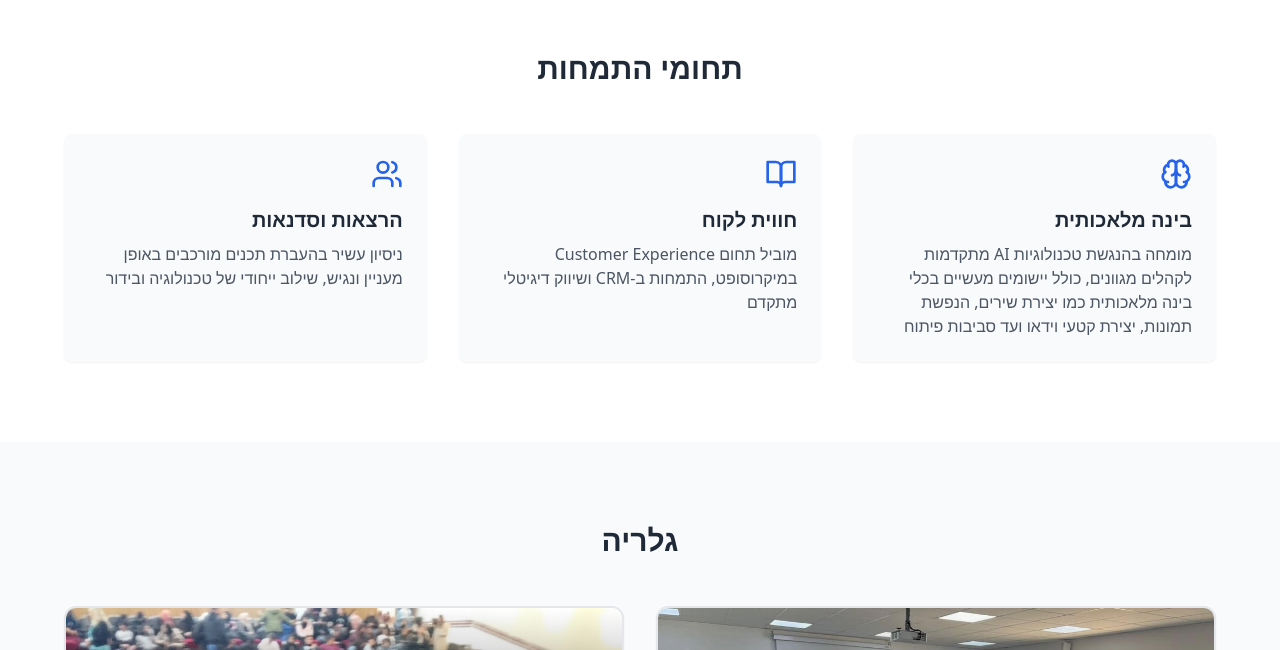
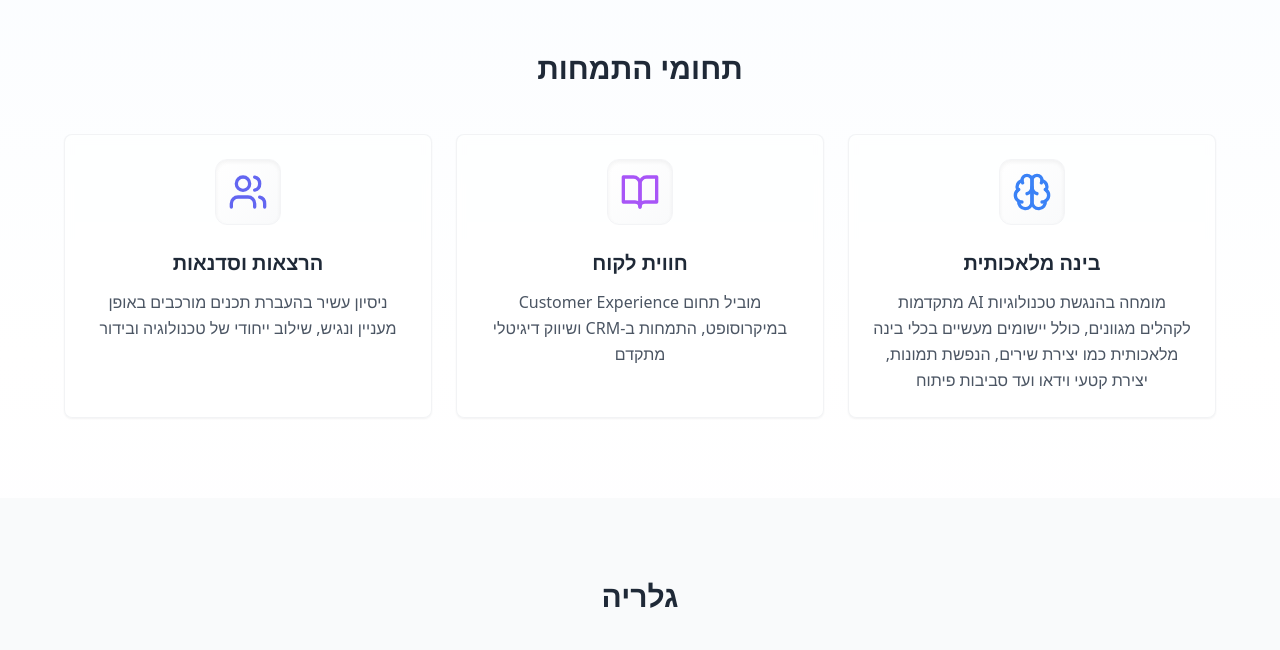
Before and after one commit to Ronen9/RonenLecture1, a React (Vite) app: page / in a window 1280 px wide. Shown: the part 1230-1880 px from the top of the page. Built offline with nearby package versions, Linux system fonts and the light colour scheme.

Commit message:
ver-5 improved תחומי התמחות

```diff
--- a/src/App.tsx
+++ b/src/App.tsx
@@ -17,17 +17,17 @@ import { ImageGalleryDialog } from './components/ImageGalleryDialog';
 
 const topics = [
   {
-    icon: <Brain className="w-8 h-8 text-blue-600" />,
+    icon: <Brain className="w-10 h-10 text-blue-500" />,
     title: "בינה מלאכותית",
     description: "מומחה בהנגשת טכנולוגיות AI מתקדמות לקהלים מגוונים, כולל יישומים מעשיים בכלי בינה מלאכותית כמו יצירת שירים, הנפשת תמונות, יצירת קטעי וידאו ועד סביבות פיתוח"
   },
   {
-    icon: <BookOpen className="w-8 h-8 text-blue-600" />,
+    icon: <BookOpen className="w-10 h-10 text-purple-500" />,
     title: "חווית לקוח",
     description: "מוביל תחום Customer Experience במיקרוסופט, התמחות ב-CRM ושיווק דיגיטלי מתקדם"
   },
   {
-    icon: <Users className="w-8 h-8 text-blue-600" />,
+    icon: <Users className="w-10 h-10 text-indigo-500" />,
     title: "הרצאות וסדנאות",
     description: "ניסיון עשיר בהעברת תכנים מורכבים באופן מעניין ונגיש, שילוב ייחודי של טכנולוגיה ובידור"
   }
@@ -150,7 +150,7 @@ function App() {
                     <span className="font-semibold text-purple-700 px-2 py-1 bg-purple-50 rounded-md mx-1 inline-block hover:scale-105 transition-transform">
                       רקע ייחודי
                     </span> -
-                    את דרכו המקצועית החל דווקא בתחום הבידור, כשהופיע במחזות זמר בתל אביב,
+                    את דרכו המקצועית החל דווקא בתחום הבידור, כשהו��יע במחזות זמר בתל אביב,
                     שיחק בטלנובלה ואף עבד בצוות הבידור באית. לאחר סיום לימודיו בטכניון,
                     עבר לתחום ההיי-טק.
                   </span>
@@ -174,12 +174,43 @@ function App() {
       </section>
 
       {/* Topics Section */}
-      <section className="bg-white py-12 sm:py-20 px-4 sm:px-6">
+      <section className="py-20 px-6">
         <div className="max-w-6xl mx-auto">
-          <h2 className="text-2xl sm:text-3xl font-bold text-gray-800 mb-8 sm:mb-12 text-center">תחומי התמחות</h2>
-          <div className="grid grid-cols-1 sm:grid-cols-2 lg:grid-cols-3 gap-4 sm:gap-8">
+          <h2 className="text-3xl font-bold text-gray-800 mb-12 text-center">תחומי התמחות</h2>
+          <div className="grid grid-cols-1 md:grid-cols-3 gap-6">
             {topics.map((topic, index) => (
-              <TopicCard key={index} {...topic} />
+              <Card
+                key={index}
+                className={cn(
+                  "group relative overflow-hidden",
+                  "bg-white/50 backdrop-blur-sm",
+                  "border border-gray-200/50",
+                  "hover:border-blue-200/50",
+                  "transition-all duration-300",
+                  "hover:shadow-lg hover:shadow-blue-100/50",
+                  "transform hover:-translate-y-1"
+                )}
+              >
+                <CardContent className="p-6">
+                  <div className="mb-6 flex justify-center">
+                    <div className={cn(
+                      "p-3 rounded-xl",
+                      "bg-gradient-to-br from-white to-gray-50",
+                      "shadow-inner",
+                      "group-hover:scale-110 transition-transform duration-300",
+                      "border border-gray-100"
+                    )}>
+                      {topic.icon}
+                    </div>
+                  </div>
+                  <h3 className="text-xl font-semibold text-gray-800 mb-3 text-center">
+                    {topic.title}
+                  </h3>
+                  <p className="text-gray-600 text-center leading-relaxed">
+                    {topic.description}
+                  </p>
+                </CardContent>
+              </Card>
             ))}
           </div>
         </div>
@@ -339,7 +370,7 @@ function App() {
                 />
               </div>
               <div>
-                <label className="block text-gray-700 text-sm sm:text-base mb-2">הודעה</label>
+                <label className="block text-gray-700 text-sm sm:text-base mb-2">ה��דעה</label>
                 <textarea
                   rows={4}
                   className="w-full px-3 sm:px-4 py-2 sm:py-3 rounded-lg border-2 border-gray-200 focus:border-blue-400 focus:ring-2 focus:ring-blue-200 transition-all duration-300 bg-white/50 hover:bg-white text-sm sm:text-base"
```
